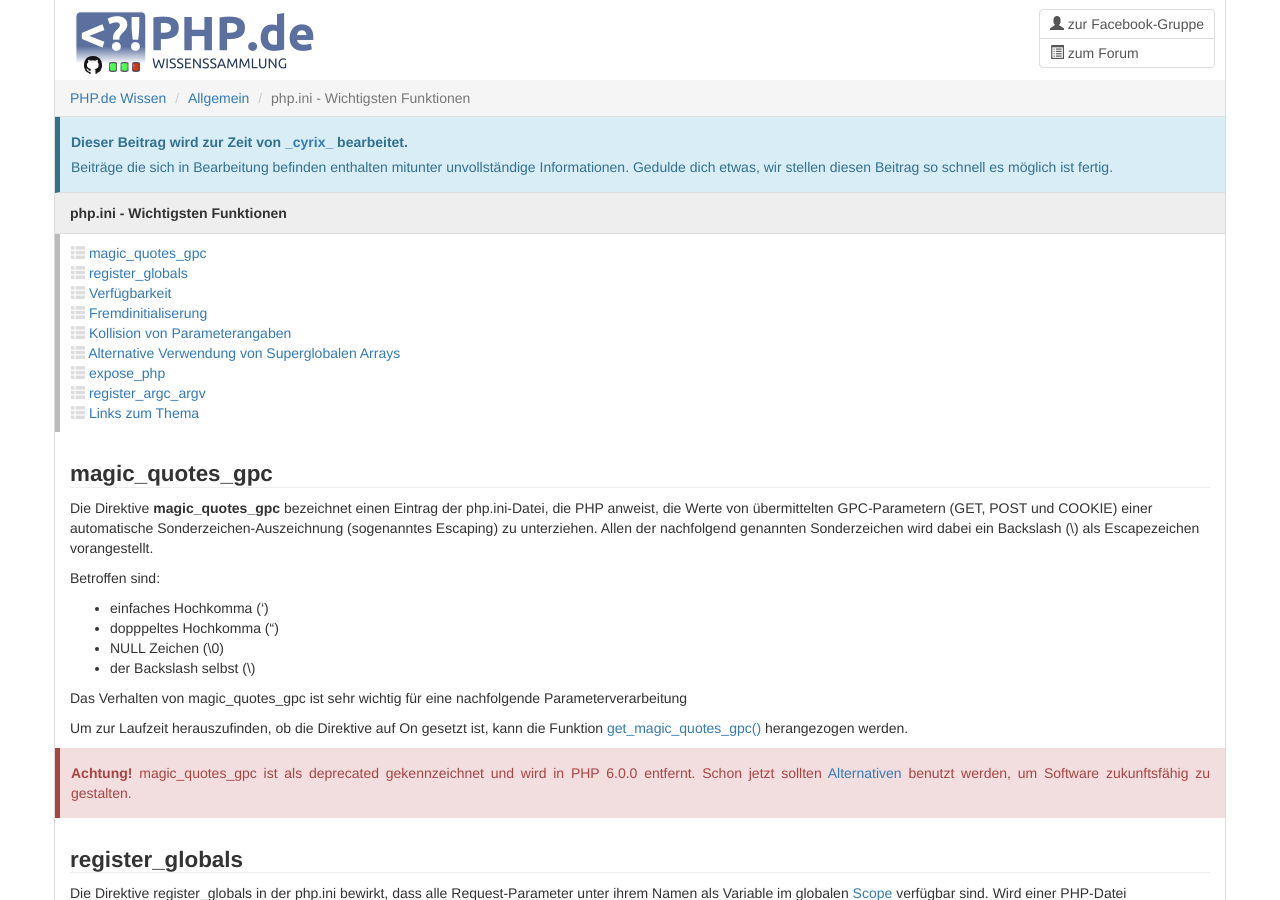
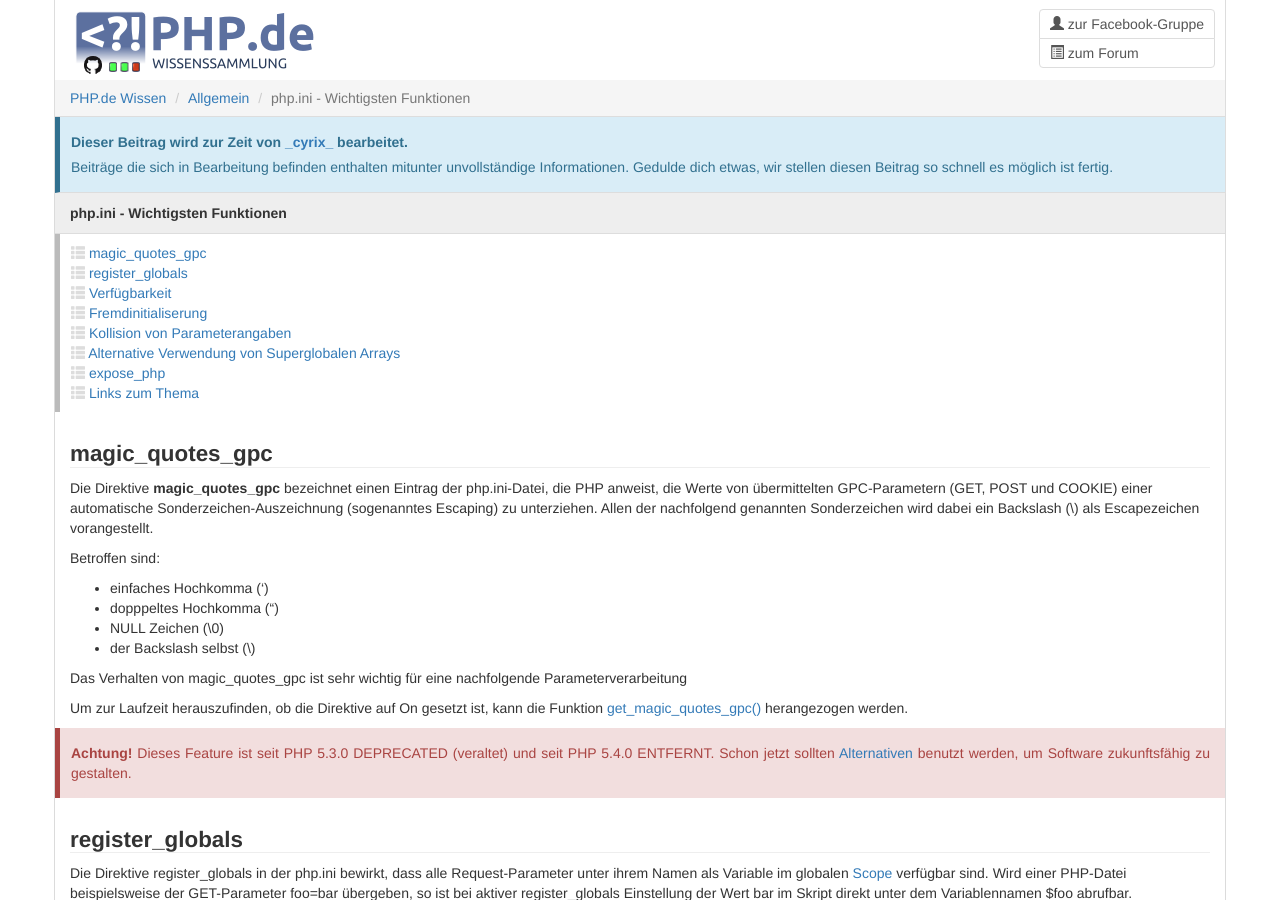
Before and after one commit to php-de/php-de.github.io, a Jekyll site: the page built from general/php-ini.md, in a window 1280 px wide and 900 px high. Built offline with Jekyll 4.4.1, drawn with Linux system fonts in a browser that asks for light colours; nearby versions of some CDN libraries; some of the changed text lies outside the part shown.

Commit message:
Update php-ini.md
magic_quotes_gpc - angepasst
register_argc_argv - entfernt
link integriert zu den Direktiven

```diff
--- a/general/php-ini.md
+++ b/general/php-ini.md
@@ -46,10 +46,6 @@ inhalt:
       anchor: exposephp
       simple: ""
 
-    - name: "register_argc_argv"
-      anchor: registerargcargv
-      simple: ""
-
     - name: "Links zum Thema"
       anchor: links-zum-thema
       simple: ""
@@ -74,7 +70,7 @@ Das Verhalten von magic_quotes_gpc ist sehr wichtig für eine nachfolgende Param
 Um zur Laufzeit herauszufinden, ob die Direktive auf On gesetzt ist, kann die Funktion [get_magic_quotes_gpc()](http://php.net/get_magic_quotes_gpc) herangezogen werden.
 
 <div class="alert alert-danger">
-<strong>Achtung!</strong> magic_quotes_gpc ist als deprecated gekennzeichnet und wird in PHP 6.0.0 entfernt.
+<strong>Achtung!</strong> Dieses Feature ist seit PHP 5.3.0 DEPRECATED (veraltet) und seit PHP 5.4.0 ENTFERNT.
 Schon jetzt sollten <a href="http://www.php.net/manual/en/security.magicquotes.disabling.php">Alternativen</a> benutzt werden, um Software zukunftsfähig zu gestalten.
 </div>
 
@@ -168,12 +164,9 @@ Entsprechend bündelt **$_POST** alle POST Parameter und **$_COOKIE** alle vom B
 
 Diese Funktion kann getrost deaktiviert werden, da hier nur Informationen gespeichert werden, die ein normaler User nicht benötigt. Je weniger Informationen dargelegt werden, desto sicherer ist Eure Seite.
 
-### register_argc_argv
-
-Wenn man php nicht über eine Kommandozeile bedient, kann dieses zur Speicherreduzierung deaktivieren.
-
 ### Links zum Thema
 
 * [RegisterGlobals, was ist das?](http://www.openwebboard.org/Tutorials/PHP_MySQL/RegisterGlobals_was_ist_das_1.html)
 * [PHP.net: Superglobals](http://de.php.net/manual/de/language.variables.superglobals.php)
 * [PHP.net: Verarbeitung von Daten](http://de.php.net/manual/de/ini.sect.data-handling.php#ini.register-globals)
+* [PHP.net: php.ini-Direktiven](http://php.net/manual/de/ini.list.php)
```
